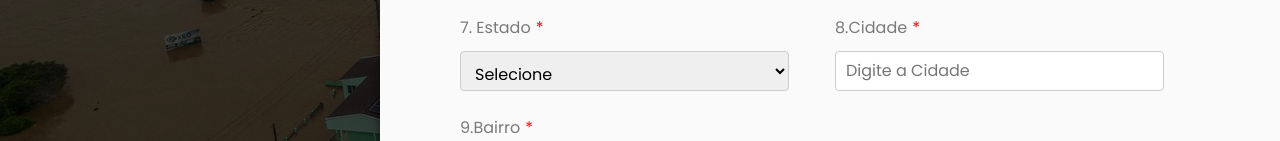
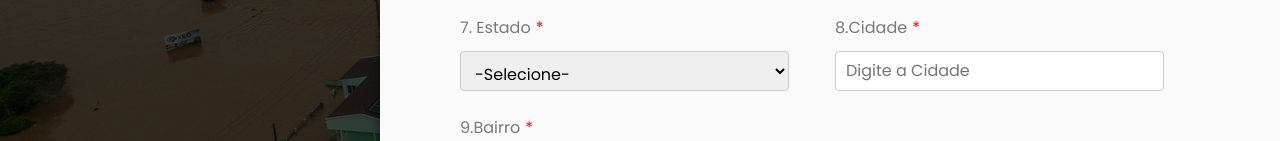
Before and after one commit to Dart1516/proyecto-toti-rs, a React (Create React App) app: page /FormularioEducadorSocial in a window 1280 px wide. Shown: the part 512-653 px from the top of the page. Built offline with nearby package versions, Linux system fonts and the light colour scheme.

Commit message:
actualizform

```diff
--- a/src/Pages/FormularioEducadorSocial.js
+++ b/src/Pages/FormularioEducadorSocial.js
@@ -199,7 +199,7 @@ function FormularioEducadorSocial() {
                 onChange={handleInputChange}
                 required
               >
-                <option value="">Selecione</option>
+                <option value="">-Selecione-</option>
                 <option value="SP">SP</option>
                 <option value="MT">MT</option>
                 <option value="MG">MG</option>
@@ -212,6 +212,18 @@ function FormularioEducadorSocial() {
                 <option value="RJ">RJ</option>
                 <option value="RO">RO</option>
                 <option value="SC">SC</option>
+                <option value="AM">PA</option>
+                <option value="RS">PB</option>
+                <option value="MA">PE</option>
+                <option value="MS">PI</option>
+                <option value="RJ">RR</option>
+                <option value="RO">RN</option>
+                <option value="SC">SE</option>
+                <option value="RJ">TO</option>
+                <option value="RO">DF</option>
+                <option value="SC">GO</option>
+                <option value="SC">MS</option>
+                <option value="SC">SE</option>
               </select>
             </div>
             <div className="input-field">
--- a/src/Pages/FormularioLiderImigrante.js
+++ b/src/Pages/FormularioLiderImigrante.js
@@ -177,7 +177,7 @@ function FormularioLiderImigrante() {
           <div className="input-field">
             <h4>Estado em que reside  <span>*</span></h4>
             <select className="form-select" name="state" value={formData.state} onChange={handleInputChange} required>
-              <option value="">Selecione</option>
+            <option value="">-Selecione-</option>
                 <option value="SP">SP</option>
                 <option value="MT">MT</option>
                 <option value="MG">MG</option>
@@ -190,10 +190,22 @@ function FormularioLiderImigrante() {
                 <option value="RJ">RJ</option>
                 <option value="RO">RO</option>
                 <option value="SC">SC</option>
+                <option value="AM">PA</option>
+                <option value="RS">PB</option>
+                <option value="MA">PE</option>
+                <option value="MS">PI</option>
+                <option value="RJ">RR</option>
+                <option value="RO">RN</option>
+                <option value="SC">SE</option>
+                <option value="RJ">TO</option>
+                <option value="RO">DF</option>
+                <option value="SC">GO</option>
+                <option value="SC">MS</option>
+                <option value="SC">SE</option>
             </select>
           </div>
           <div className="input-field">
-            <h4>Endereço <span>*</span></h4>
+            <h4> Endereço <span>*</span></h4>
             <input
               type="text"
               name="area"
--- a/src/Pages/FormularioPsicologo.js
+++ b/src/Pages/FormularioPsicologo.js
@@ -185,7 +185,7 @@ function FormularioPsicologo() {
           <div className="input-field">
             <h4>Estado <span>*</span></h4>
             <select className="form-select" name="state" value={formData.state} onChange={handleInputChange} required>
-              <option value="">Selecione</option>
+            <option value="">-Selecione-</option>
                 <option value="SP">SP</option>
                 <option value="MT">MT</option>
                 <option value="MG">MG</option>
@@ -198,6 +198,18 @@ function FormularioPsicologo() {
                 <option value="RJ">RJ</option>
                 <option value="RO">RO</option>
                 <option value="SC">SC</option>
+                <option value="AM">PA</option>
+                <option value="RS">PB</option>
+                <option value="MA">PE</option>
+                <option value="MS">PI</option>
+                <option value="RJ">RR</option>
+                <option value="RO">RN</option>
+                <option value="SC">SE</option>
+                <option value="RJ">TO</option>
+                <option value="RO">DF</option>
+                <option value="SC">GO</option>
+                <option value="SC">MS</option>
+                <option value="SC">SE</option>
             </select>
           </div>
           </div>
--- a/src/Pages/cadastro.js
+++ b/src/Pages/cadastro.js
@@ -27,7 +27,7 @@ function Cadastro() {
                 </div>
                 <div className="opciones-texto">
                   <h2>psicólogo(a) voluntariado</h2>
-                  <p>descripción para opción 1</p>
+                  <p>descrição para opção 1</p>
                 </div>
               </Link>
             </div>
@@ -38,7 +38,7 @@ function Cadastro() {
                 </div>
                 <div className="opciones-texto">
                   <h2>educador social voluntariado</h2>
-                  <p>descripción para opción 2</p>
+                  <p>descrição para opção 2</p>
                 </div>
               </Link>
             </div>
@@ -51,7 +51,7 @@ function Cadastro() {
                 </div>
                 <div className="opciones-texto">
                   <h2>Liderança ONG de Imigrantes, refugiados e apátridas</h2>
-                  <p>Descripción para opción 3</p>
+                  <p>descrição para opção 3</p>
                 </div>
               </Link>
             </div>
@@ -62,7 +62,7 @@ function Cadastro() {
                 </div>
                 <div className="opciones-texto">
                   <h2>outros</h2>
-                  <p>descripción para opción 4</p>
+                  <p>descrição para opção 4</p>
                 </div>
               </Link>
             </div>
```
Lines whose indentation alone changed are shown as unchanged.
